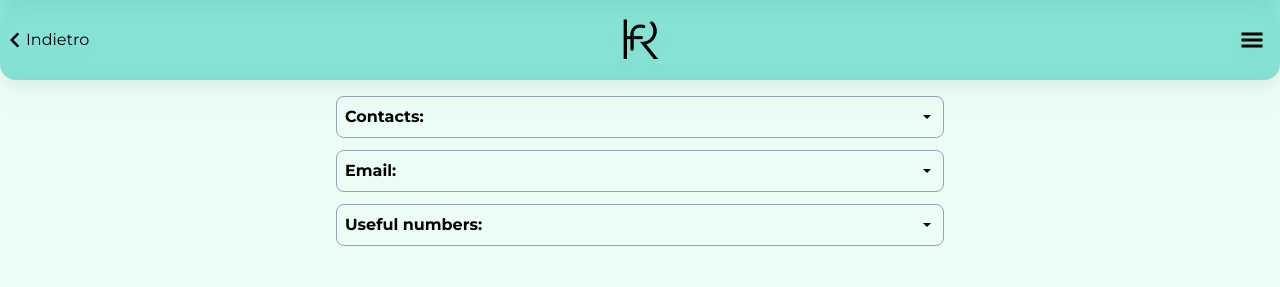
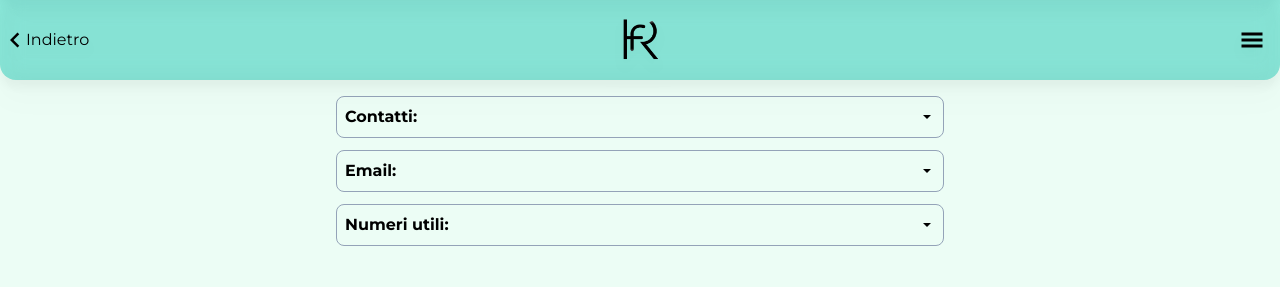
Before and after one commit to Aj-Herrera-99/booroad-fe, a React (Vite) app: page /contacts in a window 1280 px wide. Shown: the top 287 px of the page. Built offline with nearby package versions, Linux system fonts and the light colour scheme; no server answers.

Commit message:
translate contacts page

```diff
--- a/src/pages/Contacts.jsx
+++ b/src/pages/Contacts.jsx
@@ -7,7 +7,7 @@ function Contacts() {
 
   return (
     <div>
-      <DetailContacts title={"Contacts:"} info={"0548432423"}>
+      <DetailContacts title={"Contatti:"} info={"0548432423"}>
         <MdEmail style={{ display: "inline-block" }} />
       </DetailContacts>
 
@@ -15,7 +15,7 @@ function Contacts() {
         <FaPhone style={{ display: "inline-block" }} />
       </DetailContacts>
 
-      <DetailContacts title={"Useful numbers:"} info={"0548432423"}>
+      <DetailContacts title={"Numeri utili:"} info={"0548432423"}>
         <FaInfoCircle style={{ display: "inline-block" }} />
       </DetailContacts>
     </div>
```
